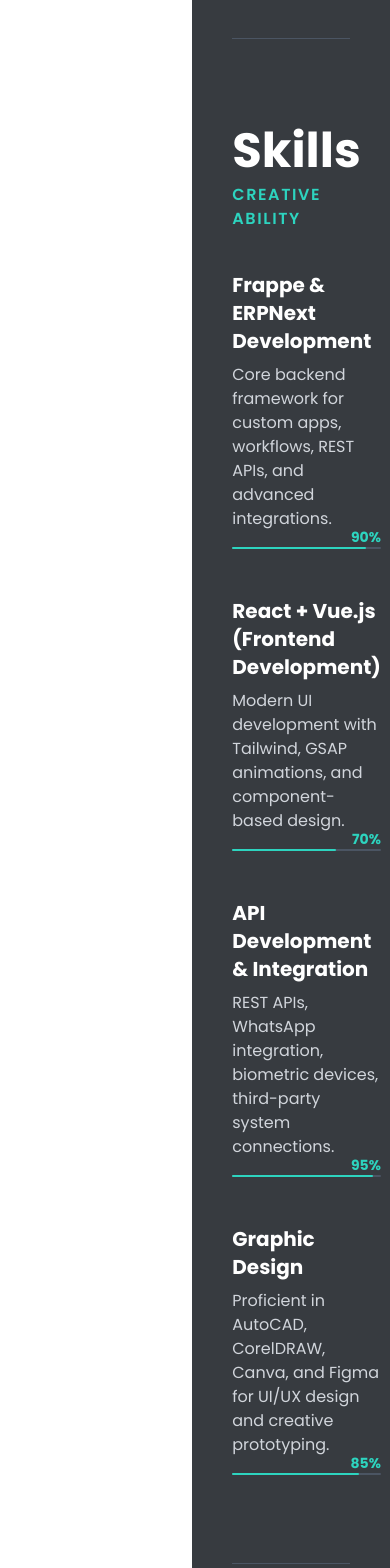
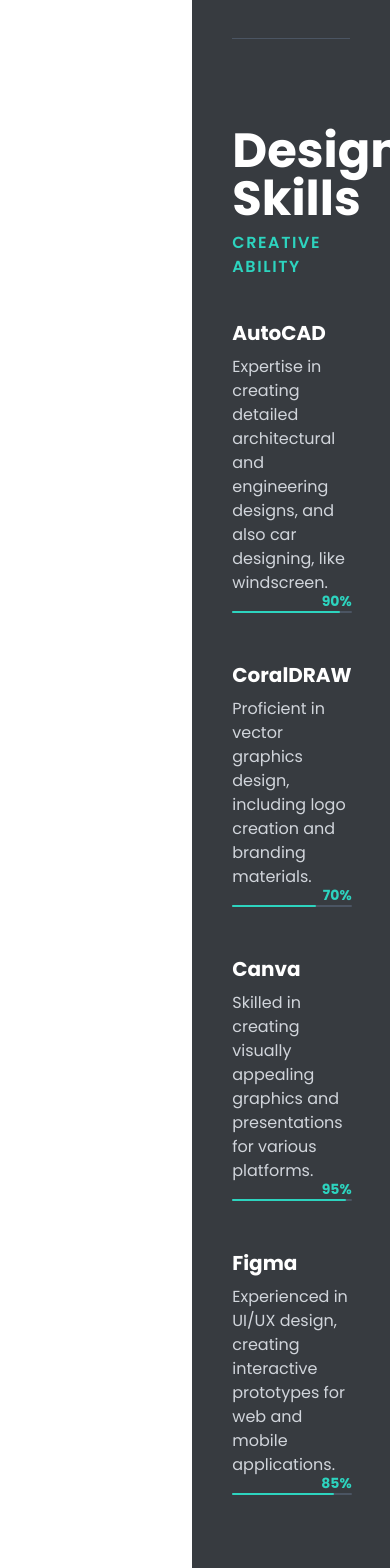
Before and after one commit to ehsanjavaid/React-Portfolio, a React (Vite) app: page / in a window 390 px wide. Shown: the part 7140-8708 px from the top of the page. Built offline with nearby package versions, Linux system fonts and the light colour scheme.

Commit message:
coding section added and desing skils section update

```diff
--- /dev/null
+++ b/src/components/CoddingSkills.tsx
@@ -0,0 +1,48 @@
+
+const codingSkills = [
+  { name: "Frappe & ERPNext Development", level: 90, description: "Custom apps, DocTypes, workflows, server scripts, REST APIs." },
+  { name: "Python", level: 75, description: "Backend logic, automation, and integration with Frappe." },
+  { name: " JavaScript / TypeScript", level: 85, description: "Frontend interactivity, custom scripts, Vue/React components." },
+  { name: "React & Vue.js", level: 80, description: "Modern frontend frameworks for dynamic ERPNext UI & custom apps." },
+  { name: "HTML & Tailwind CSS", level: 95, description: "Pixel-perfect UI, responsive designs for web and ERPNext." },
+  { name: " MariaDB / MySQL", level: 90, description: "Database design, optimization, and SQL queries for performance." },
+];
+
+export default function CodingSkills() {
+  return (
+    <section className=" text-white py-12 font-poppins">
+      {/* Title */}
+      <div>
+        <h2 className="text-5xl font-bold">Coding Skills</h2>
+        <p className="text-teal-400 font-semibold mt-2 uppercase tracking-widest">
+          Developing On
+        </p>
+      </div>
+
+      {/* Skills Grid */}
+      <div className="grid grid-cols-1 sm:grid-cols-2 lg:grid-cols-3 gap-12 mt-10 pr-[50px]">
+        {codingSkills.map((skill, idx) => (
+          <div key={idx} className="flex flex-col items-center text-center">
+            {/* Circular Progress */}
+            <div
+              className="relative w-24 h-24 rounded-full flex items-center justify-center"
+              style={{
+                background: `conic-gradient(#38E0C4 ${skill.level * 3.6}deg, #3a3a3a ${skill.level * 3.6}deg)`,
+              }}
+            >
+              <span className="absolute text-lg font-bold">{skill.level}%</span>
+            </div>
+
+            {/* Skill Name */}
+            <h3 className="text-lg font-bold mt-4">{skill.name}</h3>
+
+            {/* Skill Description */}
+            <p className="text-gray-300 mt-2 leading-relaxed text-sm">
+              {skill.description}
+            </p>
+          </div>
+        ))}
+      </div>
+    </section>
+  );
+}
--- a/src/components/Skills.tsx
+++ b/src/components/DesignSkills.tsx
@@ -7,23 +7,23 @@
 
 const skills: Skill[] = [
   {
-    title:  "Frappe & ERPNext Development",
-    description: "Core backend framework for custom apps, workflows, REST APIs, and advanced integrations.",
+    title:  "AutoCAD ",
+    description: "Expertise in creating detailed architectural and engineering designs, and also car designing, like windscreen.",
     percentage: 90,
   },
   {
-    title: "React + Vue.js (Frontend Development)",
-    description: "Modern UI development with Tailwind, GSAP animations, and component-based design.",
+    title: "CoralDRAW",
+    description: "Proficient in vector graphics design, including logo creation and branding materials.",
     percentage: 70,
   },
   {
-    title: " API Development & Integration",
-    description: " REST APIs, WhatsApp integration, biometric devices, third-party system connections.",
+    title: "Canva",
+    description: " Skilled in creating visually appealing graphics and presentations for various platforms.",
     percentage: 95,
   },
   {
-    title: "Graphic Design",
-    description: "Proficient in AutoCAD, CorelDRAW, Canva, and Figma for UI/UX design and creative prototyping.",
+    title: "Figma",
+    description: "Experienced in UI/UX design, creating interactive prototypes for web and mobile applications.",
     percentage: 85,
   },
 ];
@@ -33,7 +33,7 @@
     <section className=" text-white font-poppins py-12">
       {/* Section Title */}
       <div className="mb-10">
-        <h2 className="text-5xl font-bold">Skills</h2>
+        <h2 className="text-5xl font-bold">Design Skills</h2>
         <p className="text-teal-400 font-semibold mt-2 uppercase tracking-widest">
           Creative Ability
         </p>
--- a/src/components/Sidebar.tsx
+++ b/src/components/Sidebar.tsx
@@ -3,8 +3,9 @@
 import Pricingplan from "./Pricingplan";
 import Experience from "./Experience";
 import Education from "./Education";
-import Skills from "./Skills";
+import CoddingSkills from "./CoddingSkills";
 import LanguageSkills from "./LanguageSkills";
+import DesignSkills from "./DesignSkills";
 
 const HeroText: React.FC = () => {
     const texts = ['ERPNEXT DEVELOPER', 'FULL STACK DEVELOPER', 'SOFTWARE DEVELOPER'];
@@ -185,14 +186,20 @@
             <div className="w-full flex justify-center">
                 <hr className="my-10 w-[100%] border-t border-gray-600" />
             </div>
-            {/* <!-- Skills Section --> */}
-            <Skills />
+            {/* <!-- Design Skills Section --> */}
+            <DesignSkills />
             {/* line 7 */}
             <div className="w-full flex justify-center">
                 <hr className="my-10 w-[100%] border-t border-gray-600" />
             </div>
-            {/* <!-- Skills Section --> */}
+            {/* <!-- Language Skills Section --> */}
             <LanguageSkills />
+            {/* line 8 */}
+            <div className="w-full flex justify-center">
+                <hr className="my-10 w-[100%] border-t border-gray-600" />
+            </div>
+            {/* <!--  Codding Skills Section --> */}
+            <CoddingSkills />
         </div>
     );
 };
```
